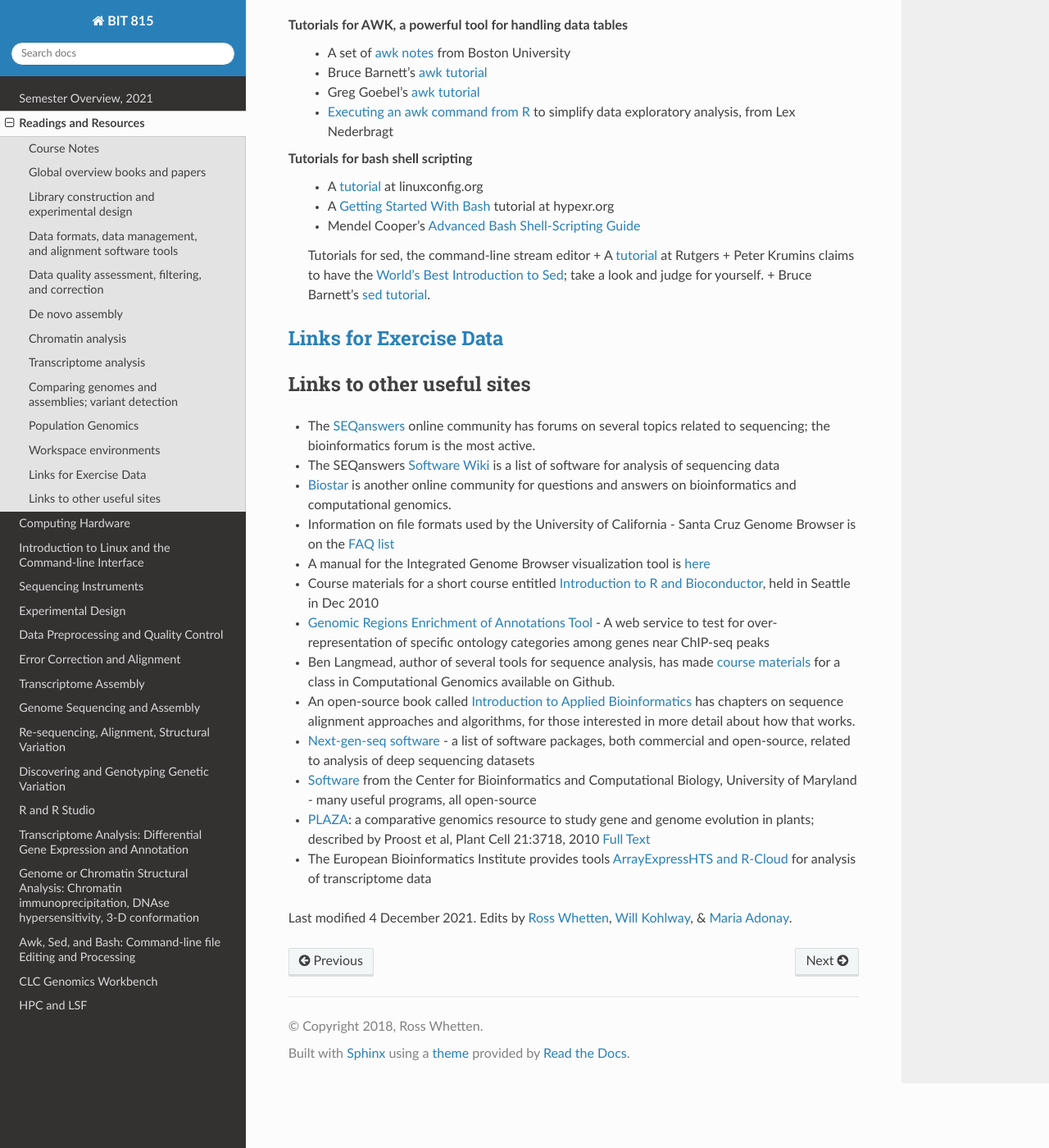
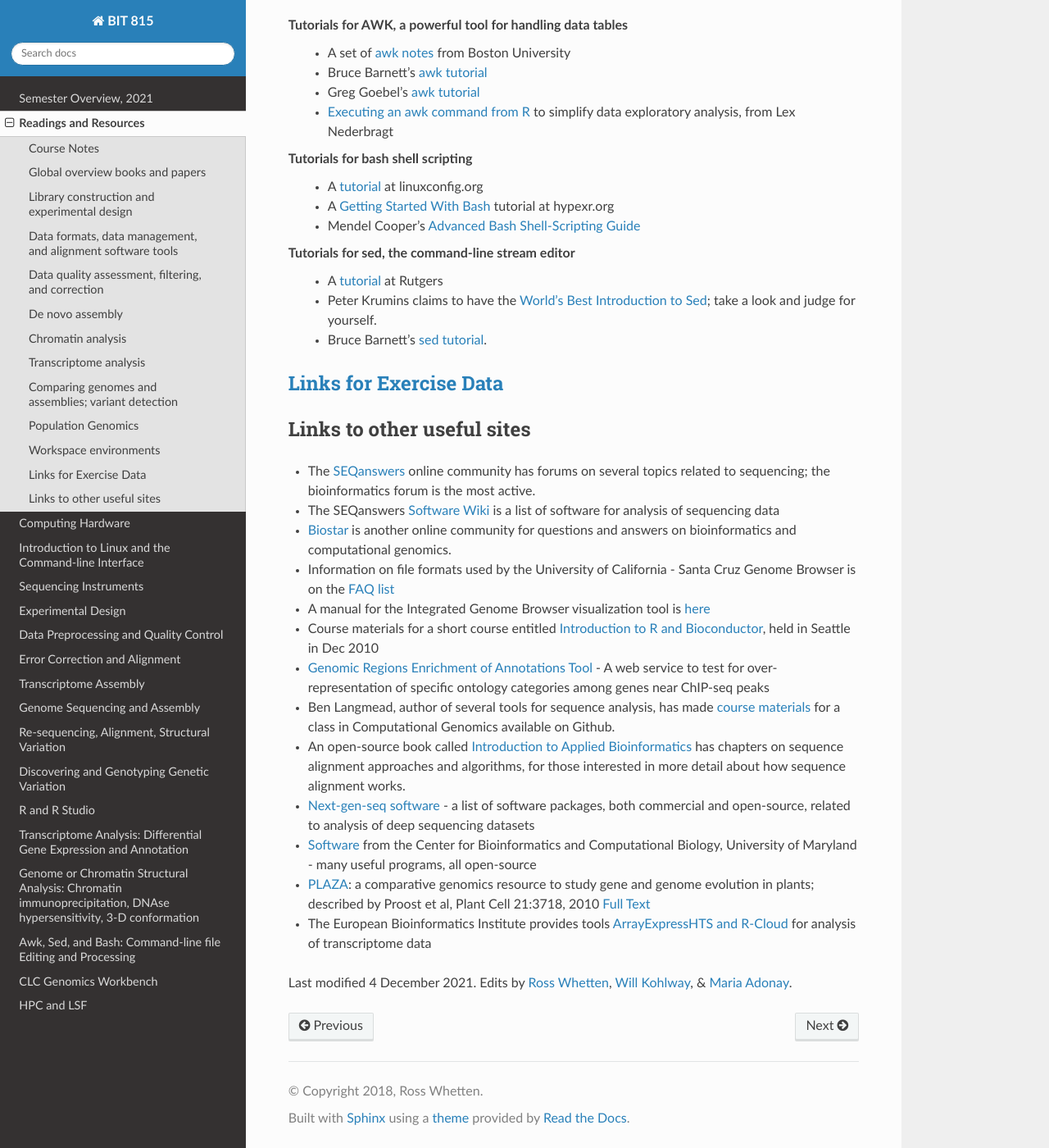
Before and after one commit to rwhetten/DeepSeqAnalysis, a Sphinx documentation site: the page built from docs/source/readings.rst, in a window 1280 px wide and 1400 px high, scrolled down 8450 px. Shown: the whole window at 82% size. Built offline with Sphinx 7.4.7 and the Read the Docs theme 2.0.0, drawn with Linux system fonts in a browser that asks for light colours.

Commit message:
Update readings.rst
Format corrections

```diff
--- a/docs/source/readings.rst
+++ b/docs/source/readings.rst
@@ -217,14 +217,14 @@ Tutorials for bash shell scripting
   + A `tutorial <http://www.linuxconfig.org/bash-scripting-tutorial>`_ at linuxconfig.org
   + A `Getting Started With Bash <http://www.hypexr.org/bash_tutorial.php>`_ tutorial at hypexr.org
   + Mendel Cooper's `Advanced Bash Shell-Scripting Guide <http://tldp.org/LDP/abs/html/>`_
-  Tutorials for sed, the command-line stream editor
+
+Tutorials for sed, the command-line stream editor
   + A `tutorial <http://www.panix.com/%7Eelflord/unix/sed.html>`_ at Rutgers
   + Peter Krumins claims to have the `World's Best Introduction to Sed <http://www.catonmat.net/blog/worlds-best-introduction-to-sed/>`_; take a look and judge for yourself.
   + Bruce Barnett's `sed tutorial <http://www.grymoire.com/Unix/Sed.html>`_.
 
 `Links for Exercise Data <https://drive.google.com/open?id=1eeex5RhrS4JZaRmKlxr9U6slR3XD2of4>`_
 ***********************************************************************************************
-
 
 Links to other useful sites
 ***************************
@@ -237,7 +237,7 @@ Links to other useful sites
 + Course materials for a short course entitled `Introduction to R and Bioconductor <http://bioconductor.org/help/course-materials/2010/SeattleIntro/>`_, held in Seattle in Dec 2010
 + `Genomic Regions Enrichment of Annotations Tool <http://great.stanford.edu/>`_ - A web service to test for over-representation of specific ontology categories among genes near ChIP-seq peaks
 + Ben Langmead, author of several tools for sequence analysis, has made `course materials <https://github.com/BenLangmead/comp-genomics-class>`_ for a class in Computational Genomics available on Github.
-+ An open-source book called `Introduction to Applied Bioinformatics <http://readiab.org/book/latest/>`_ has chapters on sequence alignment approaches and algorithms, for those interested in more detail about how that works.
++ An open-source book called `Introduction to Applied Bioinformatics <http://readiab.org/book/latest/>`_ has chapters on sequence alignment approaches and algorithms, for those interested in more detail about how sequence alignment works.
 + `Next-gen-seq software <http://www.animalgenome.org/bioinfo/resources/nextgensoft.html>`_ - a list of software packages, both commercial and open-source, related to analysis of deep sequencing datasets
 + `Software <http://www.cbcb.umd.edu/software/>`_ from the Center for Bioinformatics and Computational Biology, University of Maryland - many useful programs, all open-source
 + `PLAZA <http://bioinformatics.psb.ugent.be/plaza/>`_: a comparative genomics resource to study gene and genome evolution in plants; described by Proost et al, Plant Cell 21:3718, 2010 `Full Text <http://www.plantcell.org/content/21/12/3718.full>`_
```
